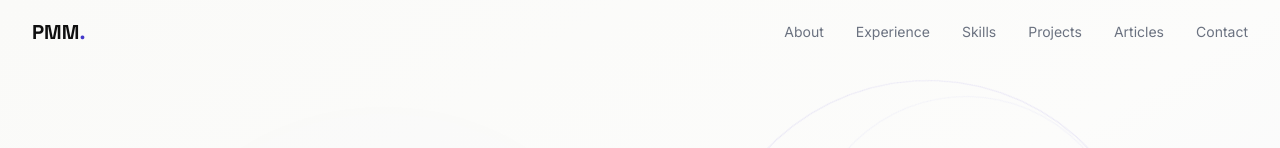
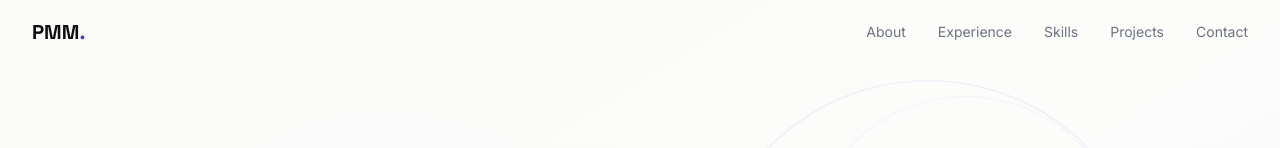
Before and after one commit to puoch1of1/PORTFOLIO-, a React (Vite) app: page / in a window 1280 px wide. Shown: the top 148 px of the page. Built offline with nearby package versions, Linux system fonts and the light colour scheme.

Commit message:
Remove 'Articles' from navigation items in Navbar component

```diff
--- a/src/components/Navbar.tsx
+++ b/src/components/Navbar.tsx
@@ -7,7 +7,6 @@ const navItems = [
   { name: 'Experience', href: '#experience' },
   { name: 'Skills', href: '#skills' },
   { name: 'Projects', href: '#projects' },
-  { name: 'Articles', href: '#articles' },
   { name: 'Contact', href: '#contact' },
 ];
 
```
